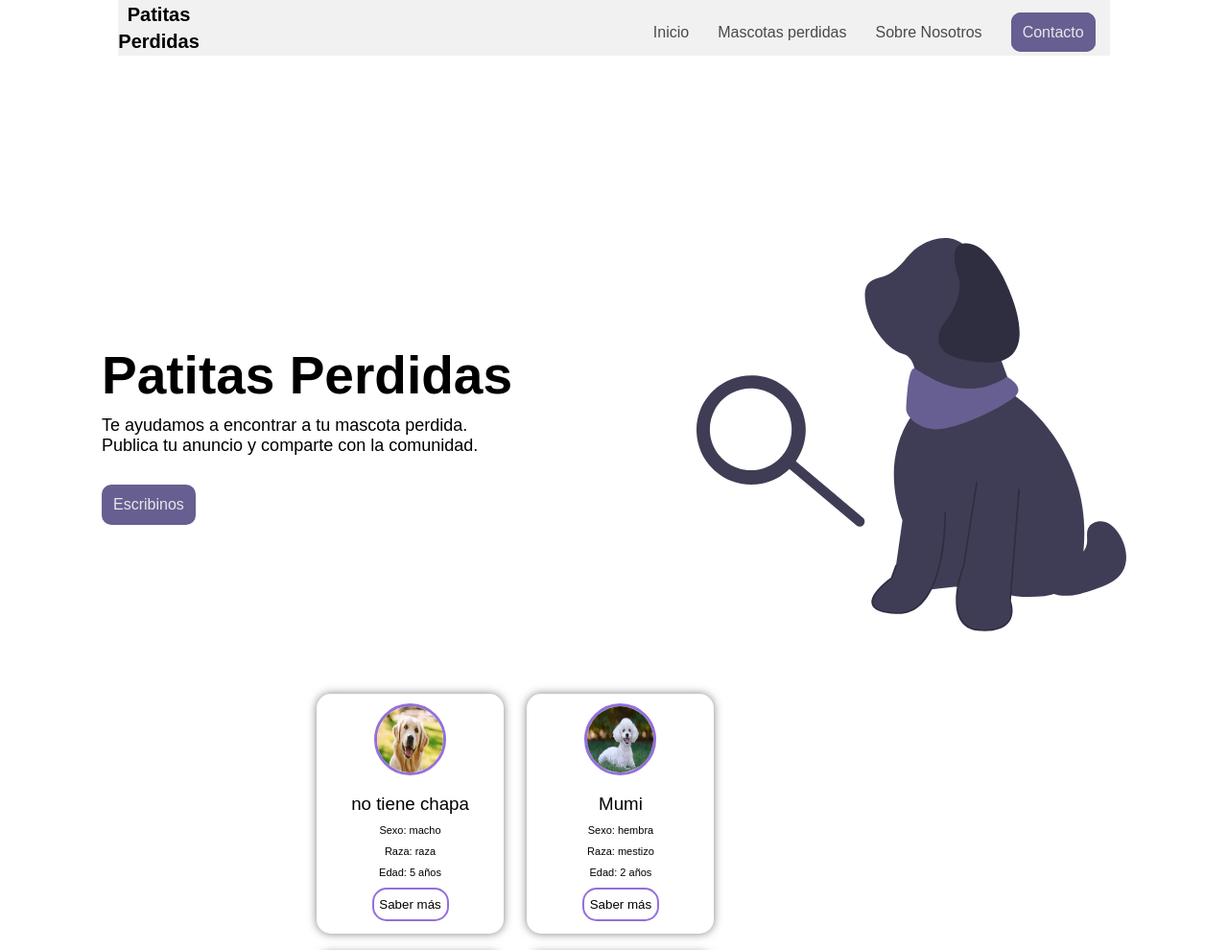
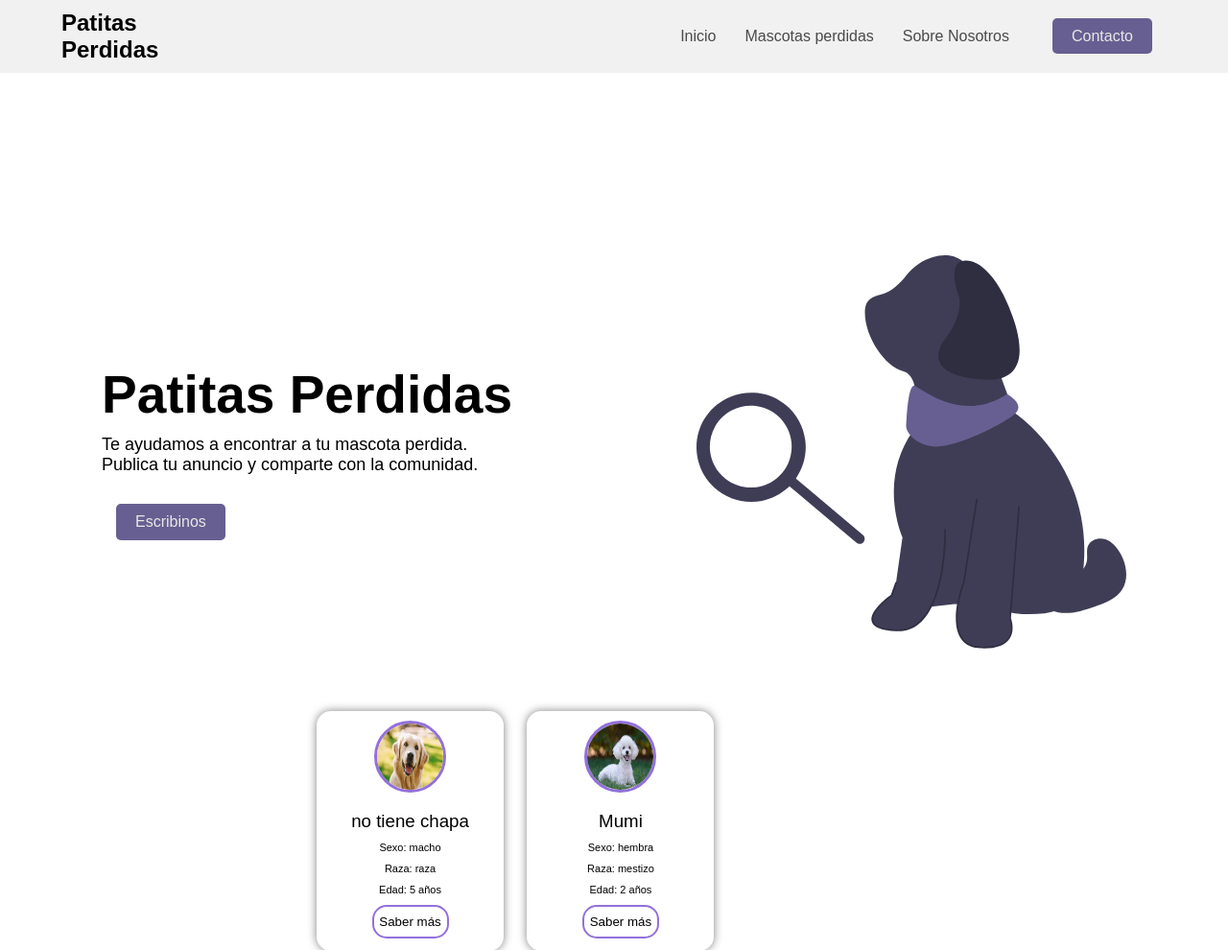
Before and after one commit to 6onza/patitas-perdidas, a Flask app: page / in a window 1280 px wide. Shown: the top 990 px of the page at 96% size. Run offline with Flask 2, Linux system fonts and the light colour scheme; some libraries are stand-ins or nearby versions.

Commit message:
Colores & nav

```diff
--- a/frontend/static/css/home.css
+++ b/frontend/static/css/home.css
@@ -9,41 +9,48 @@ body {
     font-family: 'Poppins';
 }
 
+header {
+    width: 100%;
+}
+
 .navigation-bar {
     background-color: #f1f1f1;
     display: flex;
     justify-content: center;
     align-items: center;
+    width: 100%;
+    padding: 10px 0;
 }
 
 .nav-container {
     display: flex;
+    justify-content: space-between;
+    align-items: center;
+    width: 90%;
 }
 
 .main-title {
-    margin: 0 10px 0 0;
-    padding: 0 35vw 0 0;
-    text-align: center;
+    margin: 0;
 }
 
 .main-title a {
-    font-size: 20px;
+    font-size: 24px;
     color: #000000;
     text-decoration: none;
+    text-align: center;
 }
 
 .main-title a:hover {
     color: #675F91;
 }
 
-.navigation-bar ul {
+.links-container ul {
     display: flex;
+    list-style-type: none;
 }
 
 .nav-items {
     padding: 15px;
-    list-style-type: none;
-    margin-top: 10px;
 }
 
 .nav-links {
@@ -58,15 +65,17 @@ body {
 
 .contact-button {
     background-color: #675F91;
-    border: 12px solid #675F91;
-    border-radius: 10px;
+    border: none;
+    padding: 10px 20px;
+    border-radius: 5px;
     color: #e8e7e7;
+    text-decoration: none;
+    font-size: 16px;
+    margin-left: 15px;
 }
 
 .contact-button:hover {
     background-color: #e8e8e8;
-    border: 12px solid #e8e8e8;
-    border-radius: 10px;
     color: #675F91;
 }
 
@@ -100,10 +109,9 @@ body {
     margin-bottom: 20px;
 }
 
-.contact-button {
+.button.contact-button {
     align-self: flex-start;
     margin-top: 10px;
-    text-decoration: none;
 }
 
 .home-image {
--- a/frontend/static/css/styles.css
+++ b/frontend/static/css/styles.css
@@ -1,8 +1,8 @@
 @import url('https://fonts.googleapis.com/css2?family=Open+Sans:wght@300;400;700&display=swap');
 
 :root{
-    --primary-color: #8ec266;
-    --secondary-color: #62598a;
+    --primary-color: #2f2e41;
+    --secondary-color: #675F91;
     --background-color: #ffff;
     --light-color: #f4f4f4;
     --hover-primary-color: #7cb342;
@@ -71,7 +71,7 @@ body {
 
 .contact-form h3 {
     font-size: 20px;
-    color: #8ec266;
+    color: #675F91;
     margin-bottom: 10px;
     margin-top: -20px;
 }
@@ -82,7 +82,7 @@ body {
     max-width: 400px;
     padding: 0.8rem;
     font-size: 1rem;
-    border: 1px solid #8ec266;
+    border: 1px solid #675F91;
     border-radius: 4px;
 }
 
@@ -96,7 +96,7 @@ body {
     margin-top: 20px;
     margin-bottom: -20px;
     font-size: 1rem;
-    background-color: #8ec266;
+    background-color: #675F91;
     color: #ffff;
     border: none;
     border-radius: 4px;
@@ -105,7 +105,7 @@ body {
 }
 
 .contact-form button:hover {
-    background-color: #7cb342;
+    background-color: #675F91;
 }
 
 .contact-info {
@@ -113,7 +113,7 @@ body {
     flex-direction: column;
     justify-content: center;
     align-items: center;
-    color: #8ec266;
+    color: #675F91;
     font-size: 40px;
     margin: 0px 60px 0px 200px;
 }
@@ -133,11 +133,11 @@ body {
 .whatsapp-number {
     font-size: 40px;
     font-weight: bold;
-    color: #8ec266;
+    color: #675F91;
     margin: 5px 10px 0px 10px;
     transition: color 0.3s;
 }
 
 .whatsapp-number:hover {
-    color: #7cb342;
+    color: #675F91;
 }
```
